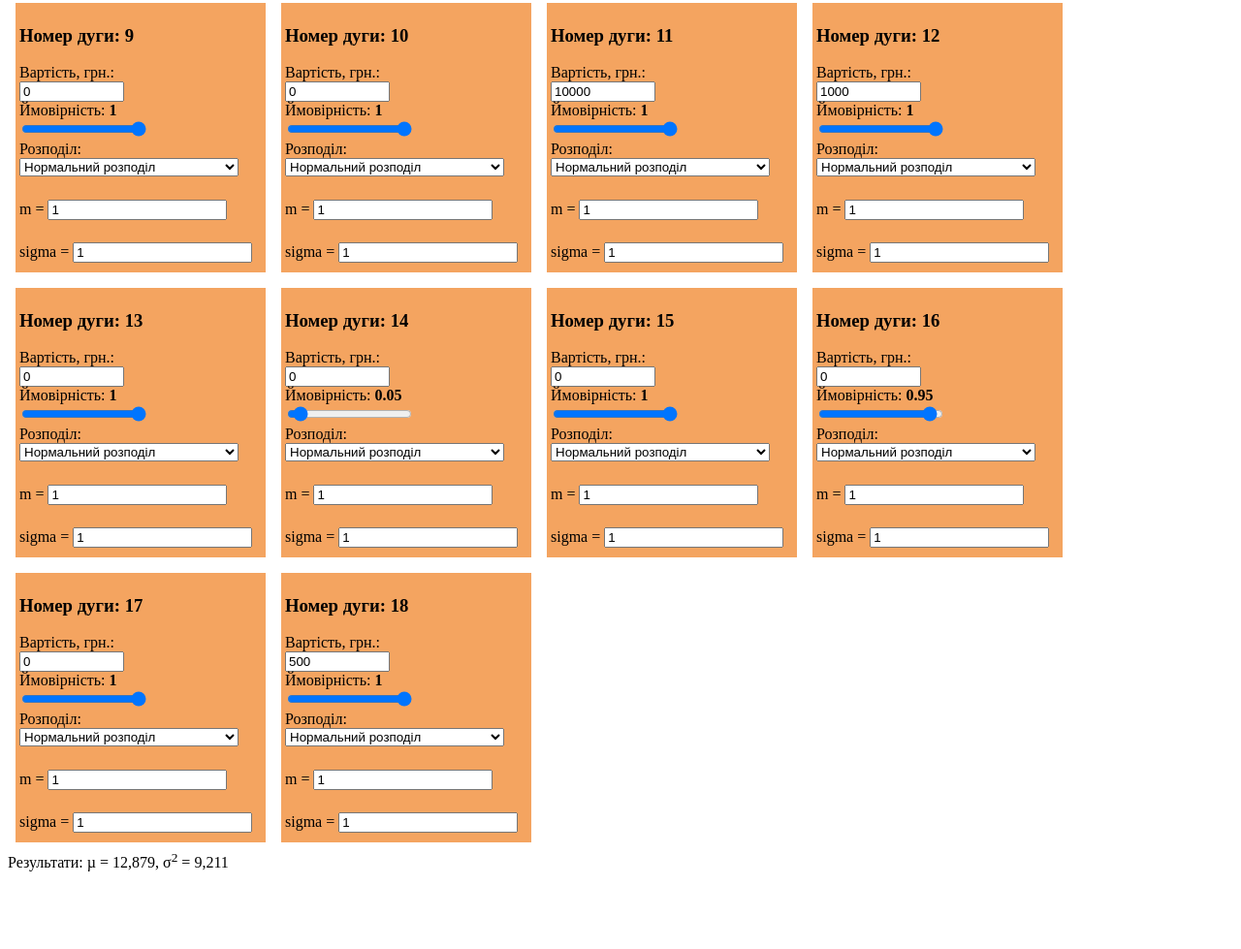
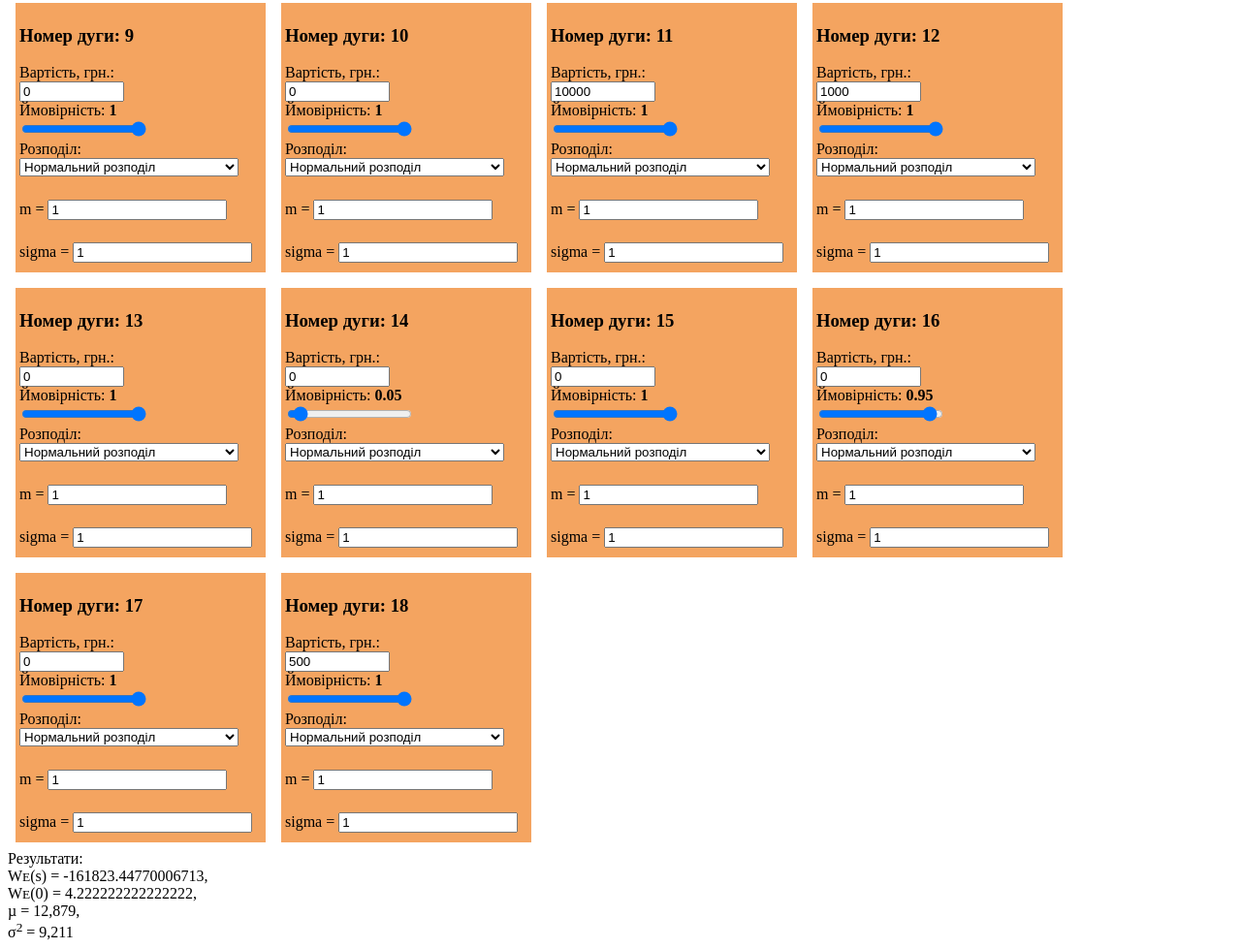
Before and after one commit to Unerty/gert, a Gatsby site: page / in a window 1280 px wide. Shown: the part 601-1580 px from the top of the page at 97% size. Before the commit the page ends 1508 px from the top, so only its background shows below. Built offline with nearby package versions, Linux system fonts and the light colour scheme; Gatsby itself is replaced by a stand-in of ours.

Commit message:
Add s=0 flag

```diff
--- a/src/functions/functions.ts
+++ b/src/functions/functions.ts
@@ -2,7 +2,7 @@ import { Distribution } from '@/functions/constants';
 import PathModel from '@/models/PathModel';
 
 export function wEsFunction(W1, W2, W3, W4, W5, W6, W7, W8, W9, W10, W11, W12, W13, W14, W15, W16, W17, W18) {
-  return ((W1 * W3 + W2 * W4 * W5 * W6) * W7 * W8(W9 * W11 + W10 * W12) * W13 * W16 * W17 * W18) / ((1 - W8 * (W9 * W11 + W10 * W12) * W13 * W14 * W15));
+  return ((W1 * W3 + W2 * W4 * W5 * W6) * W7 * W8*(W9 * W11 + W10 * W12) * W13 * W16 * W17 * W18) / ((1 - W8 * (W9 * W11 + W10 * W12) * W13 * W14 * W15));
 }
 
 export function binomialDistributionMomentGeneratingFunction(s: number, n: number, p: number) {
@@ -51,10 +51,11 @@ export function continuousUniformDistributionMomentGeneratingFunction(s: number,
   return (nominator / denominator);
 }
 
-export function calculateWFunctionForPath(path: PathModel) {
+export function calculateWFunctionForPath(path: PathModel, isSEqualZero: boolean) {
   let moment: number;
   let W: number;
-  const { a, distribution, s, sigma, lambda, probability, additiveParameter, b, m, n, r } = path;
+  const { a, distribution, sigma, lambda, probability, additiveParameter, b, m, n, r } = path;
+  let s = isSEqualZero? 0 : path.s;
   const { BINOMIAL_DISTRIBUTION, CONTINUOUS_UNIFORM_DISTRIBUTION, EXPONENTIAL_DISTRIBUTION, GAMMA_DISTRIBUTION, GEOMETRICAL_DISTRIBUTION, NEGATIVE_BINOMIAL_DISTRIBUTION, NORMAL_DISTRIBUTION, PUASSON_DISTRIBUTION } = Distribution;
   switch (distribution) {
     case BINOMIAL_DISTRIBUTION: {
--- a/src/pages/index.tsx
+++ b/src/pages/index.tsx
@@ -2,6 +2,7 @@ import * as React from 'react';
 import Path from '@/components/Path';
 import { Distribution } from '@/functions/constants';
 import PathModel from '@/models/PathModel';
+import { calculateWFunctionForPath, wEsFunction } from '@/functions/functions';
 
 const { BINOMIAL_DISTRIBUTION, CONTINUOUS_UNIFORM_DISTRIBUTION, EXPONENTIAL_DISTRIBUTION, GAMMA_DISTRIBUTION, GEOMETRICAL_DISTRIBUTION, NEGATIVE_BINOMIAL_DISTRIBUTION, NORMAL_DISTRIBUTION, PUASSON_DISTRIBUTION } = Distribution;
 
@@ -64,7 +65,7 @@ export default class App extends React.Component<IProps, IState> {
                               path.additiveParameter = additiveParameter;
                               this.setState({ pathes: pathes });
                             }}
-                            setProbability= {(probability: number) => {
+                            setProbability={(probability: number) => {
                               let pathes = this.state.pathes;
                               path.probability = probability;
                               this.setState({ pathes: pathes });
@@ -75,13 +76,54 @@ export default class App extends React.Component<IProps, IState> {
                               this.setState({ pathes: pathes });
                             }}
 
-              />
+              />,
             )}
 
           </div>
         </div>
-        Результати:
-        µ = 12,879, σ<sup>2</sup> = 9,211
+        Результати: <br/>
+        W<small>E</small>(s) = {wEsFunction(
+        calculateWFunctionForPath(pathes[0],false),
+        calculateWFunctionForPath(pathes[1],false),
+        calculateWFunctionForPath(pathes[2],false),
+        calculateWFunctionForPath(pathes[3],false),
+        calculateWFunctionForPath(pathes[4],false),
+        calculateWFunctionForPath(pathes[5],false),
+        calculateWFunctionForPath(pathes[6],false),
+        calculateWFunctionForPath(pathes[7],false),
+        calculateWFunctionForPath(pathes[8],false),
+        calculateWFunctionForPath(pathes[9],false),
+        calculateWFunctionForPath(pathes[10],false),
+        calculateWFunctionForPath(pathes[11],false),
+        calculateWFunctionForPath(pathes[12],false),
+        calculateWFunctionForPath(pathes[13],false),
+        calculateWFunctionForPath(pathes[14],false),
+        calculateWFunctionForPath(pathes[15],false),
+        calculateWFunctionForPath(pathes[16],false),
+        calculateWFunctionForPath(pathes[17],false),
+        )},<br/>
+        W<small>E</small>(0) = {wEsFunction(
+        calculateWFunctionForPath(pathes[0],true),
+        calculateWFunctionForPath(pathes[1],true),
+        calculateWFunctionForPath(pathes[2],true),
+        calculateWFunctionForPath(pathes[3],true),
+        calculateWFunctionForPath(pathes[4],true),
+        calculateWFunctionForPath(pathes[5],true),
+        calculateWFunctionForPath(pathes[6],true),
+        calculateWFunctionForPath(pathes[7],true),
+        calculateWFunctionForPath(pathes[8],true),
+        calculateWFunctionForPath(pathes[9],true),
+        calculateWFunctionForPath(pathes[10],true),
+        calculateWFunctionForPath(pathes[11],true),
+        calculateWFunctionForPath(pathes[12],true),
+        calculateWFunctionForPath(pathes[13],true),
+        calculateWFunctionForPath(pathes[14],true),
+        calculateWFunctionForPath(pathes[15],true),
+        calculateWFunctionForPath(pathes[16],true),
+        calculateWFunctionForPath(pathes[17],true),
+      )},<br/>
+      µ = 12,879,<br/>
+      σ<sup>2</sup> = 9,211<br/>
 
       </main>
     );
```
